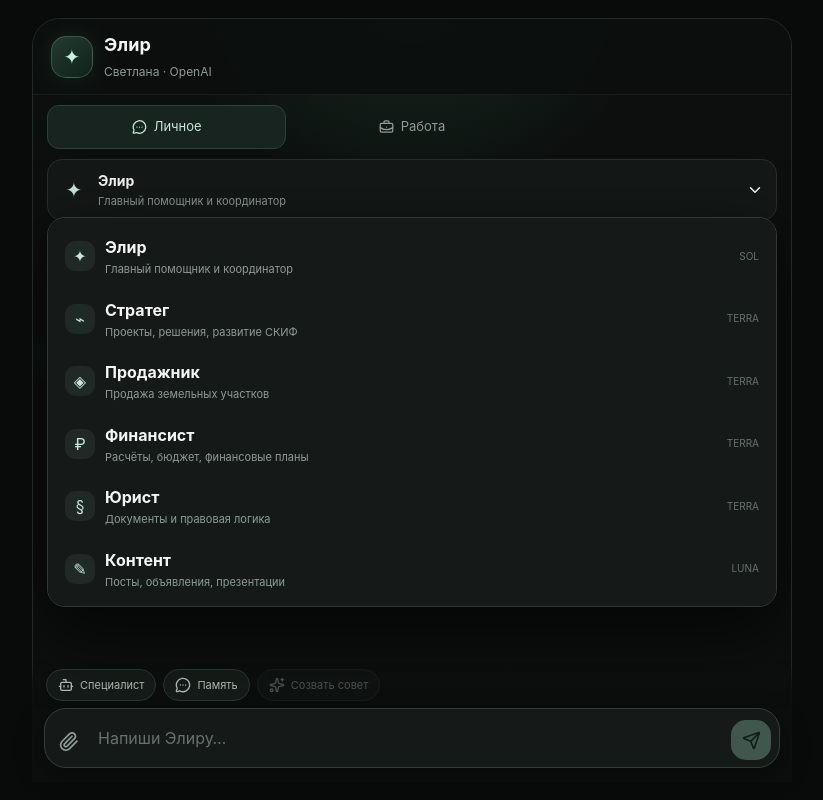
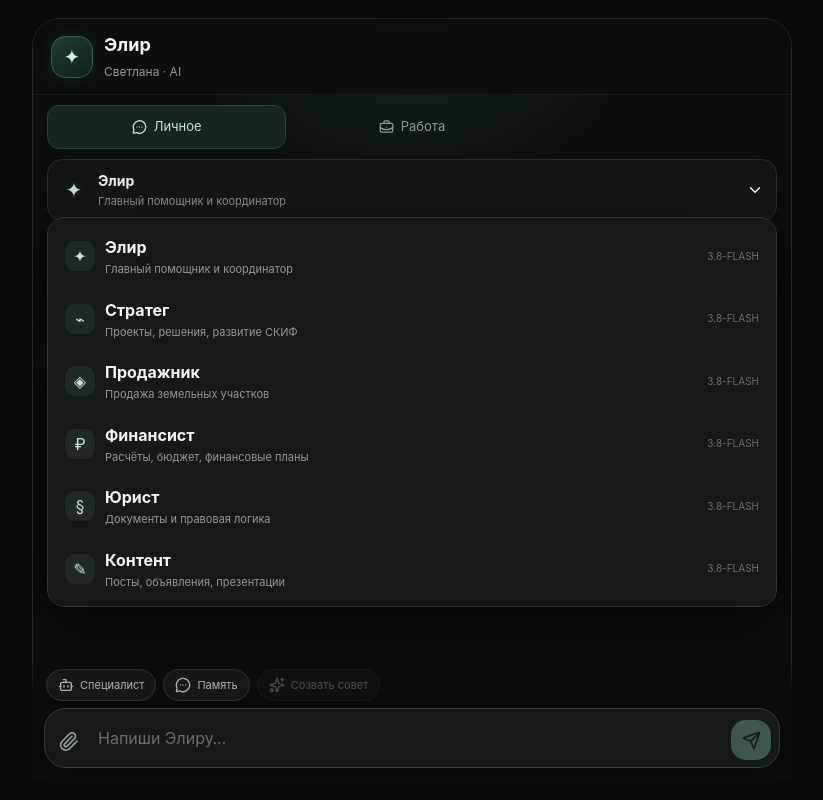
Before and after one commit to jukovskayasv-alt/rastem_vmeste, a Next.js app: page / in a window 1280 px wide. Both pictures are taken after a click on the button "Специалист". Shown: the whole page, without its empty margins (228-1051 px from the left). Built offline with nearby package versions, Linux system fonts and the light colour scheme.

Commit message:
Switch Elir UI to Gemini free tier

```diff
--- a/app/page.tsx
+++ b/app/page.tsx
@@ -8,13 +8,13 @@ type Agent = { id:string; name:string; role:string; icon:string; model:string }
 type Msg = { id:number; who:'user'|'assistant'; text:string; agent?:string }
 
 const agents: Agent[] = [
-  {id:'elir',name:'Элир',role:'Главный помощник и координатор',icon:'✦',model:'gpt-5.6-sol'},
-  {id:'strategy',name:'Стратег',role:'Проекты, решения, развитие СКИФ',icon:'⌁',model:'gpt-5.6-terra'},
-  {id:'sales',name:'Продажник',role:'Продажа земельных участков',icon:'◈',model:'gpt-5.6-terra'},
-  {id:'finance',name:'Финансист',role:'Расчёты, бюджет, финансовые планы',icon:'₽',model:'gpt-5.6-terra'},
-  {id:'law',name:'Юрист',role:'Документы и правовая логика',icon:'§',model:'gpt-5.6-terra'},
-  {id:'content',name:'Контент',role:'Посты, объявления, презентации',icon:'✎',model:'gpt-5.6-luna'},
-  {id:'tech',name:'Технарь',role:'Приложение, сервер, GitHub, автоматизация',icon:'⌘',model:'gpt-5.6-terra'},
+  {id:'elir',name:'Элир',role:'Главный помощник и координатор',icon:'✦',model:'gemini-3.8-flash'},
+  {id:'strategy',name:'Стратег',role:'Проекты, решения, развитие СКИФ',icon:'⌁',model:'gemini-3.8-flash'},
+  {id:'sales',name:'Продажник',role:'Продажа земельных участков',icon:'◈',model:'gemini-3.8-flash'},
+  {id:'finance',name:'Финансист',role:'Расчёты, бюджет, финансовые планы',icon:'₽',model:'gemini-3.8-flash'},
+  {id:'law',name:'Юрист',role:'Документы и правовая логика',icon:'§',model:'gemini-3.8-flash'},
+  {id:'content',name:'Контент',role:'Посты, объявления, презентации',icon:'✎',model:'gemini-3.8-flash'},
+  {id:'tech',name:'Технарь',role:'Приложение, сервер, GitHub, автоматизация',icon:'⌘',model:'gemini-3.8-flash'},
 ]
 const welcome:Msg={id:1,who:'assistant',agent:'Элир',text:'Я здесь. Это твоё личное пространство: можем думать вдвоём или позвать специалистов на совет. С чего начнём?'}
 
@@ -71,7 +71,7 @@ export default function Home(){
 
   return <main className="shell">
     <header className="topbar">
-      <div className="brand"><div className="orb">✦</div><div><strong>Элир</strong><span>Светлана · OpenAI</span></div></div>
+      <div className="brand"><div className="orb">✦</div><div><strong>Элир</strong><span>Светлана · AI</span></div></div>
     </header>
 
     <nav className="scope-tabs">
@@ -80,7 +80,7 @@ export default function Home(){
 
     <section className="agent-strip">
       <button className="agent-current" onClick={()=>setOpenAgents(v=>!v)}><span>{agent.icon}</span><div><b>{agent.name}</b><small>{agent.role}</small></div><ChevronDown size={18}/></button>
-      {openAgents && <div className="agent-menu">{agents.map(a=><button key={a.id} onClick={()=>{setAgent(a);setOpenAgents(false)}}><span className="agent-icon">{a.icon}</span><div><b>{a.name}</b><small>{a.role}</small></div><em>{a.model.replace('gpt-5.6-','')}</em></button>)}</div>}
+      {openAgents && <div className="agent-menu">{agents.map(a=><button key={a.id} onClick={()=>{setAgent(a);setOpenAgents(false)}}><span className="agent-icon">{a.icon}</span><div><b>{a.name}</b><small>{a.role}</small></div><em>{a.model.replace('gemini-','')}</em></button>)}</div>}
     </section>
 
     <section className="chat">
```
